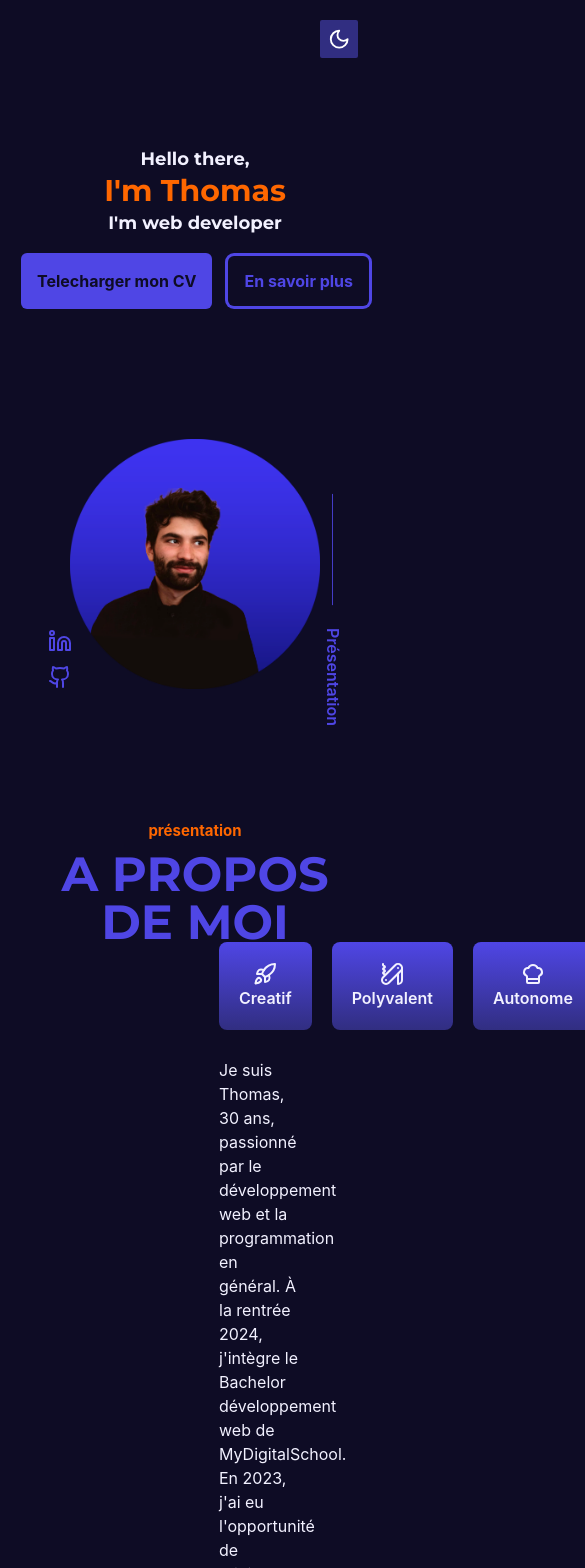
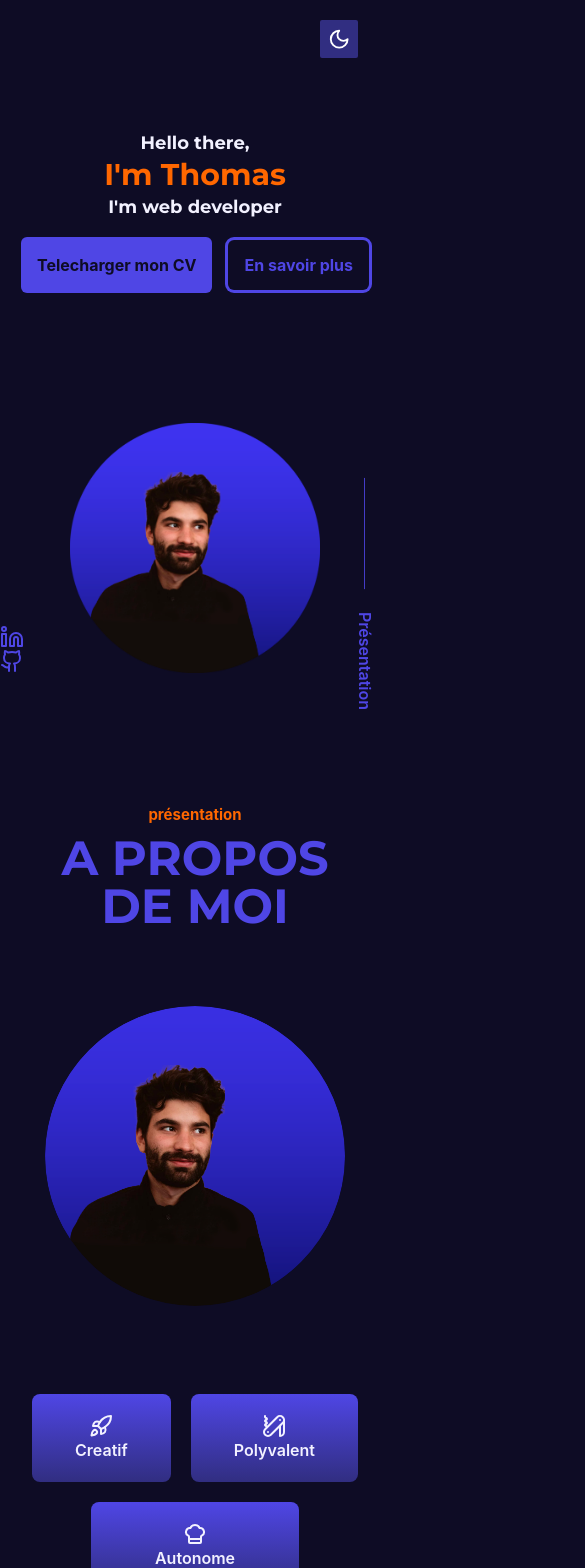
Before and after one commit to razmi0/portfolio, a React (Vite) app: page / in a window 390 px wide. Shown: the top 1568 px of the page, 585 px wide, since content can reach past the window. Built offline with nearby package versions, Linux system fonts and the light colour scheme.

Commit message:
responsive

```diff
--- a/src/App.tsx
+++ b/src/App.tsx
@@ -32,12 +32,12 @@ const App = () => {
   const { filters, handleFilterChange, values } = useFilters();
 
   return (
-    <main className="relative p-4 container min-w-full h-full flex flex-col" style={{ viewTransitionName: "none" }}>
+    <main className="relative min-w-full h-full flex flex-col" style={{ viewTransitionName: "none" }}>
       <header className="flex items-center justify-between flex-row-reverse absolute top-0 left-0 w-full mt-5">
         <ModeToggle />
       </header>
       <Hero />
-      <HeadingTransition h2="A propos de moi" small="présentation" />
+      <HeadingTransition h2="A propos de moi" small="présentation" className="mb-20" />
       <Presentation />
       {/* SKILLS */}
       {/* SKILLS */}
--- a/src/components/Hero.tsx
+++ b/src/components/Hero.tsx
@@ -19,16 +19,24 @@ const Hero = () => {
         </div>
       </div>
       <div className="relative w-full grid place-content-center">
-        <div className="absolute left-0 bottom-0 space-y-3 text-bogoss-400">
-          <LinkedinIcon />
-          <GithubIcon />
+        <div className="absolute -left-8 sm:left-0 bottom-0 space-y-3 text-bogoss-400">
+          <a
+            href="https://www.linkedin.com/in/dev-web-cuesta-thomas/"
+            aria-label="link to Thomas linkedin to get in touch with him">
+            <LinkedinIcon />
+          </a>
+          <a
+            href="https://github.com/razmi0"
+            aria-label="link to Thomas github to discover his programming skills and projects">
+            <GithubIcon />
+          </a>
         </div>
         <img
           src="/pp_large.png"
-          className="h-[250px] sm:h-[300px] brightness-95 contrast-125"
+          className="h-[250px] sm:h-[300px] brightness-95 contrast-125 aspect-square object-cover"
           alt="hero picture of Thomas portfolio looking at the right side and smiling"
         />
-        <VerticalText text="Présentation" className="-right-10 sm:right-0" />
+        <VerticalText text="Présentation" className="-right-14 sm:right-0" />
       </div>
     </div>
   );
--- a/src/components/Presentation.tsx
+++ b/src/components/Presentation.tsx
@@ -2,19 +2,19 @@ import { ChefHat, PocketKnife, Rocket } from "lucide-react";
 import { ReactNode } from "react";
 
 const ListItem = ({ children }: { children: ReactNode }) => {
-  return <li className="bg-gradient-to-t from-bogoss-500 to-bogoss-400">{children}</li>;
+  return <li className="bg-gradient-to-t from-bogoss-500 to-bogoss-400 max-w-52">{children}</li>;
 };
 
 const Presentation = () => {
   return (
-    <section className="w-full p-10 grid grid-cols-2 gap-12 items-center">
+    <section className="w-full text-center xl:text-left flex flex-col xl:flex-row gap-12 items-center justify-center">
       <img
         src="/pp_large.png"
         alt="profile picture"
-        className="rounded-full hover:scale-95 transition-all brightness-90 contrast-125"
+        className="rounded-full hover:scale-95 transition-all brightness-90 contrast-125 aspect-square h-[300px] sm:h-[500px] mx-auto object-cover my-10"
       />
       <div className="space-y-7">
-        <ul className="flex w-full justify-between gap-5 [&>li]:bg-bogoss-400 [&>li]:text-bogoss-200 [&>li]:p-5 [&>li]:grow [&>li]:rounded-lg [&>li]:grid [&>li]:place-content-center [&_p]:font-semibold">
+        <ul className="flex flex-wrap w-full justify-evenly gap-5 [&>li]:bg-bogoss-400 [&>li]:text-bogoss-200 [&>li]:p-5 [&>li]:grow [&>li]:rounded-lg [&>li]:grid [&>li]:place-content-center [&_p]:font-semibold">
           <ListItem>
             <div className="grid place-content-center">
               <Rocket />
--- a/src/tailwind/output.css
+++ b/src/tailwind/output.css
@@ -594,6 +594,10 @@ video {
   inset: 0px;
 }
 
+.-right-10{
+  right: -2.5rem;
+}
+
 .bottom-0{
   bottom: 0px;
 }
@@ -610,12 +614,20 @@ video {
   top: 0px;
 }
 
-.-right-5{
-  right: -1.25rem;
-}
-
-.-right-10{
-  right: -2.5rem;
+.-right-14{
+  right: -3.5rem;
+}
+
+.-left-14{
+  left: -3.5rem;
+}
+
+.-left-10{
+  left: -2.5rem;
+}
+
+.-left-8{
+  left: -2rem;
 }
 
 .-z-10{
@@ -665,6 +677,11 @@ video {
   margin-bottom: 1.25rem;
 }
 
+.mx-auto{
+  margin-left: auto;
+  margin-right: auto;
+}
+
 .mb-10{
   margin-bottom: 2.5rem;
 }
@@ -691,6 +708,10 @@ video {
 
 .mt-5{
   margin-top: 1.25rem;
+}
+
+.mb-20{
+  margin-bottom: 5rem;
 }
 
 .flex{
@@ -742,8 +763,8 @@ video {
   height: 580px;
 }
 
-.h-\[90vh\]{
-  height: 90vh;
+.h-\[95vh\]{
+  height: 95vh;
 }
 
 .h-fit{
@@ -755,8 +776,20 @@ video {
   height: 100%;
 }
 
-.h-\[95vh\]{
-  height: 95vh;
+.h-\[500px\]{
+  height: 500px;
+}
+
+.h-\[350px\]{
+  height: 350px;
+}
+
+.h-\[200px\]{
+  height: 200px;
+}
+
+.h-\[300px\]{
+  height: 300px;
 }
 
 .max-h-80{
@@ -838,6 +871,10 @@ video {
 
 .max-w-\[75ch\]{
   max-width: 75ch;
+}
+
+.max-w-52{
+  max-width: 13rem;
 }
 
 .flex-1{
@@ -892,6 +929,10 @@ video {
   grid-template-columns: repeat(4, minmax(0, 1fr));
 }
 
+.grid-rows-2{
+  grid-template-rows: repeat(2, minmax(0, 1fr));
+}
+
 .flex-row{
   flex-direction: row;
 }
@@ -902,6 +943,10 @@ video {
 
 .flex-col{
   flex-direction: column;
+}
+
+.flex-wrap{
+  flex-wrap: wrap;
 }
 
 .place-content-center{
@@ -1847,8 +1892,24 @@ textarea {
     right: 0px;
   }
 
+  .sm\:left-0{
+    left: 0px;
+  }
+
   .sm\:h-\[300px\]{
     height: 300px;
+  }
+
+  .sm\:h-\[500px\]{
+    height: 500px;
+  }
+
+  .sm\:grid-cols-2{
+    grid-template-columns: repeat(2, minmax(0, 1fr));
+  }
+
+  .sm\:p-10{
+    padding: 2.5rem;
   }
 }
 
@@ -1856,12 +1917,28 @@ textarea {
   .md\:grid-cols-3{
     grid-template-columns: repeat(3, minmax(0, 1fr));
   }
+
+  .md\:grid-cols-2{
+    grid-template-columns: repeat(2, minmax(0, 1fr));
+  }
+
+  .md\:flex-row{
+    flex-direction: row;
+  }
 }
 
 @media (min-width: 1280px){
   .xl\:grid-cols-4{
     grid-template-columns: repeat(4, minmax(0, 1fr));
   }
+
+  .xl\:flex-row{
+    flex-direction: row;
+  }
+
+  .xl\:text-left{
+    text-align: left;
+  }
 }
 
 .\[\&\>h2\]\:text-bogoss-700>h2{
```
